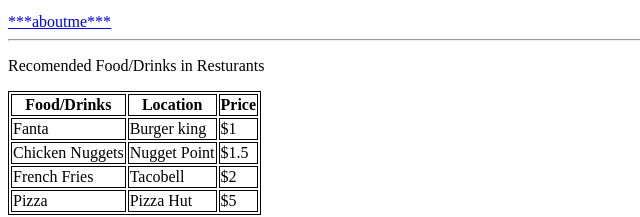
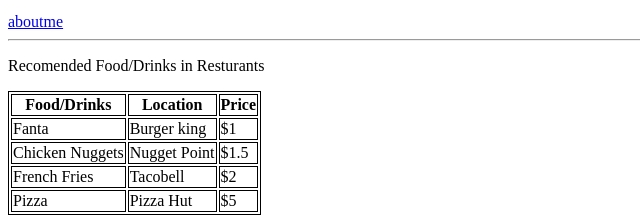
Before and after one commit to 44-563-WebApps-F21/webapps-f21-assignment-3-chaitanyaswaroopdev, a plain HTML site: page index.html in a window 1280 px wide. Shown: the part 490-707 px from the top of the page, 0-640 px from the left. Drawn offline with Linux system fonts and the light colour scheme.

Commit message:
Update index.html

```diff
--- a/index.html
+++ b/index.html
@@ -37,7 +37,7 @@
         <li>Money</li>
     </ul>
 
-    <a href="aboutme.html">***aboutme***</a>
+    <a href="aboutme.html">aboutme</a>
 
     <hr>
 
```
